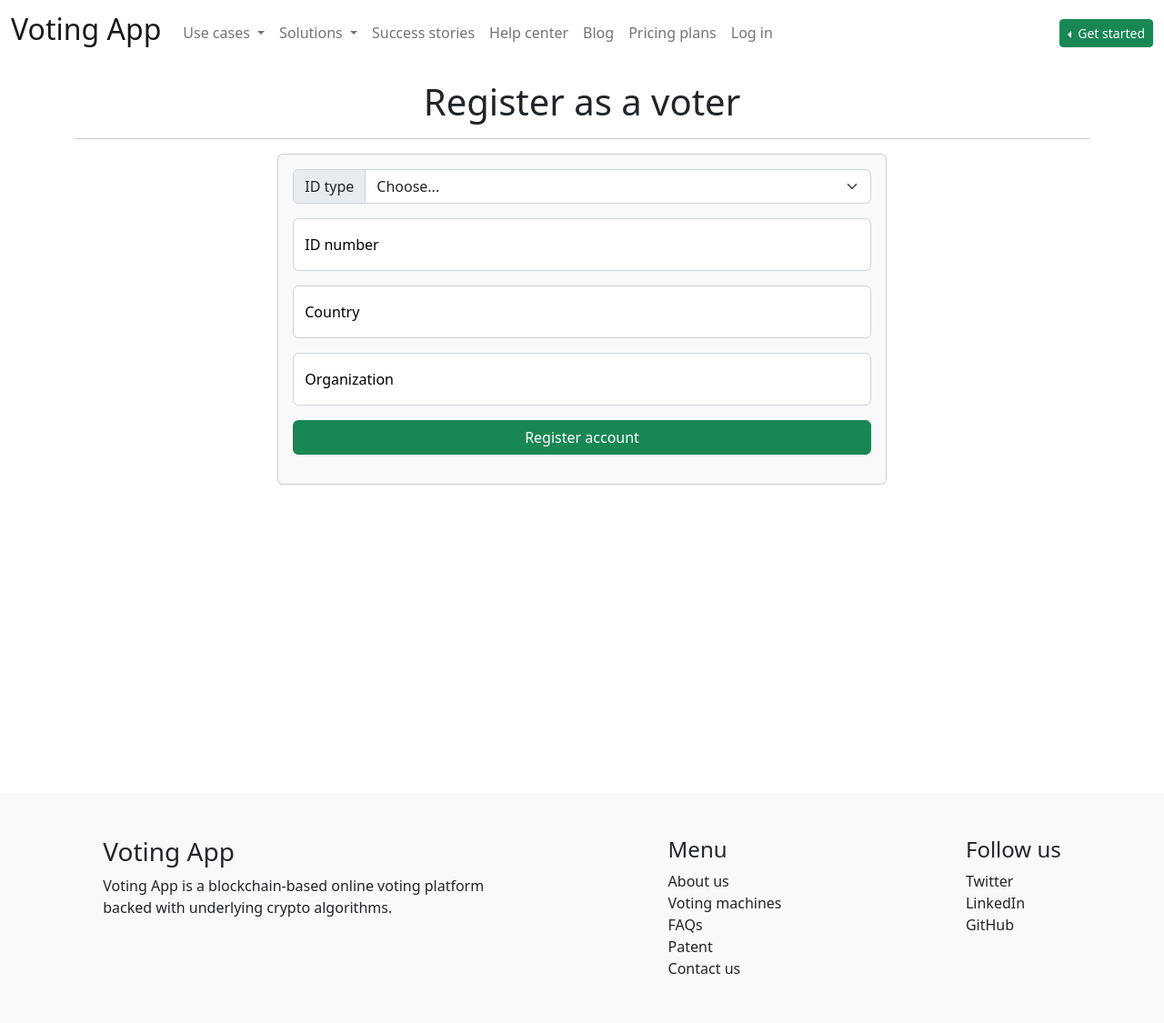
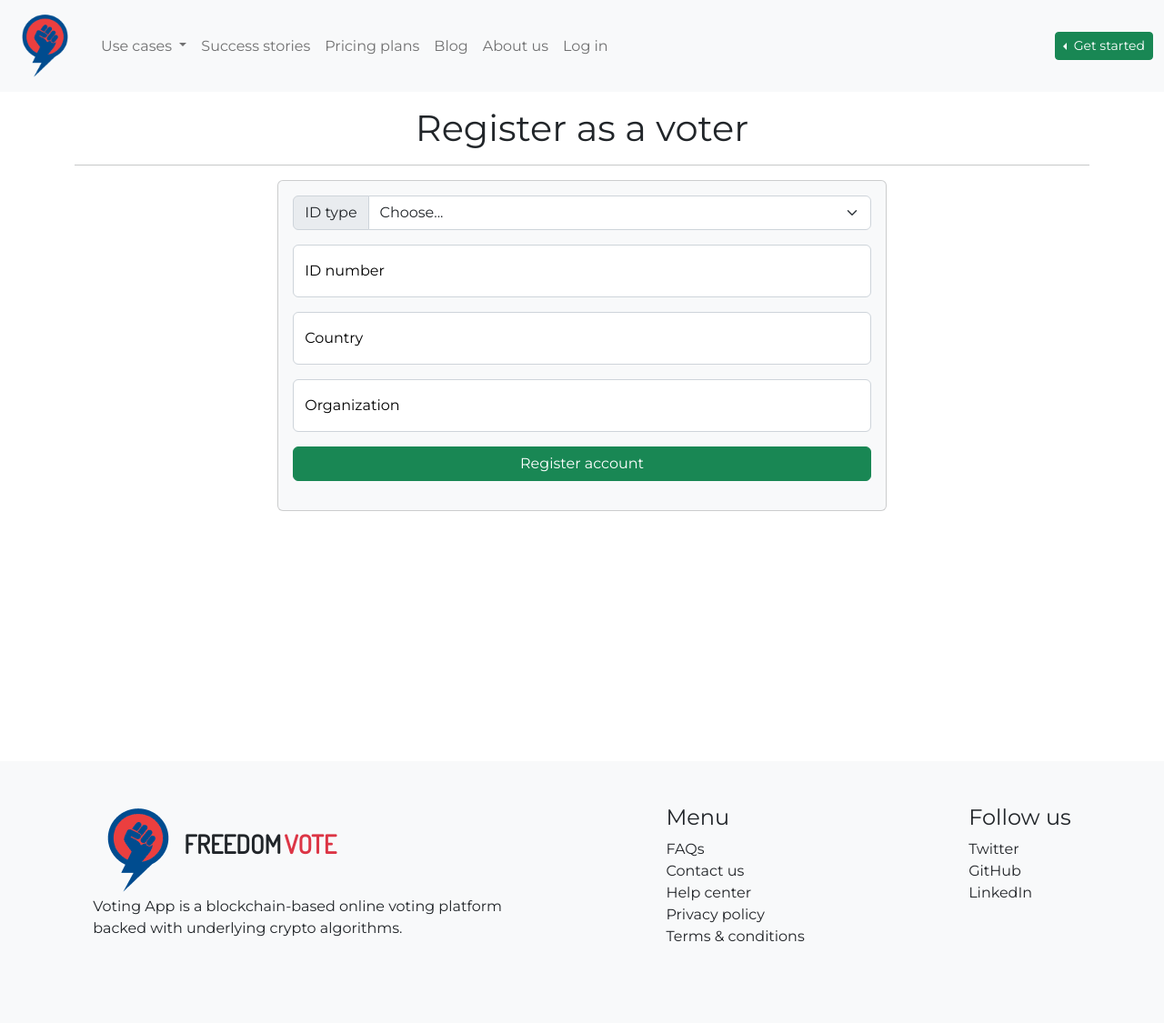
Before and after one commit to LoisaKitakaya/voting-app, a Django app: page /register_voter/ in a window 1280 px wide. Shown: the whole page at 91% size. After the commit the page ends 1036 px from the top, so only its background shows below. Run offline with Django 4.2, Linux system fonts and the light colour scheme; some libraries are stand-ins or nearby versions.

Commit message:
style change

```diff
--- a/static/css/styles.css
+++ b/static/css/styles.css
@@ -1,11 +1,18 @@
+@import url("https://fonts.googleapis.com/css2?family=Dosis&family=Montserrat&display=swap");
+
 body {
   scroll-behavior: smooth !important;
   padding: 0 !important;
   margin: 0 !important;
+  font-family: "Montserrat", sans-serif !important;
+}
+
+.navbar-brand {
+  font-family: "Dosis", sans-serif !important;
 }
 
 .main-body {
-  min-height: 100vh !important;
+  min-height: 92vh !important;
 }
 
 .footer-links {
@@ -25,8 +32,9 @@ body {
 }
 
 .intro1-img {
-  width: 750px;
-  height: 600px;
+  background-image: url("https://images.pexels.com/photos/574073/pexels-photo-574073.jpeg?auto=compress&cs=tinysrgb&w=1260&h=750&dpr=1s");
+  background-size: cover;
+  background-repeat: no-repeat;
 }
 
 .intro3-img {
@@ -40,6 +48,7 @@ body {
   height: 600px;
 }
 
-.app-message, .alert {
+.app-message,
+.alert {
   border-radius: 0 !important;
 }
--- a/static/js/main.js
+++ b/static/js/main.js
@@ -1,3 +1,12 @@
 $(document).ready(() => {
   // code comes here
+  $(window).scroll(function () {
+    var scroll = $(document).scrollTop();
+
+    if (scroll > 100) {
+      $("#navigation").addClass("shadow-sm");
+    } else {
+      $("#navigation").removeClass("shadow-sm");
+    }
+  });
 });
--- a/templates/footer.html
+++ b/templates/footer.html
@@ -1,8 +1,20 @@
+<!-- load static -->
+{% load static %}
+<!-- load static -->
+
 <nav class="bg-light pt-5 pb-5">
   <div class="container-fluid">
     <div class="d-flex justify-content-around">
       <div>
-        <h3>Voting App</h3>
+        <a class="navbar-brand" href="{% url 'home-page' %}"
+          ><img
+            src="{% static 'img/logo.png' %}"
+            alt="logo"
+            width="100"
+            height="100"
+          /><span class="fw-bold fs-3">FREEDOM</span>
+          <span class="text-danger fs-3 fw-bold">VOTE</span></a
+        >
         <p>
           Voting App is a blockchain-based online voting platform
           <br />
@@ -12,19 +24,19 @@
       <div>
         <h4>Menu</h4>
         <ul class="footer-links">
-          <li><a href="">About us</a></li>
-          <li><a href="">Voting machines</a></li>
           <li><a href="">FAQs</a></li>
-          <li><a href="">Patent</a></li>
           <li><a href="">Contact us</a></li>
+          <li><a href="">Help center</a></li>
+          <li><a href="">Privacy policy</a></li>
+          <li><a href="">Terms & conditions</a></li>
         </ul>
       </div>
       <div>
         <h4>Follow us</h4>
         <ul class="footer-links">
           <li><a href="">Twitter</a></li>
+          <li><a href="">GitHub</a></li>
           <li><a href="">LinkedIn</a></li>
-          <li><a href="">GitHub</a></li>
         </ul>
       </div>
     </div>
--- a/templates/navbar.html
+++ b/templates/navbar.html
@@ -1,6 +1,12 @@
-<nav class="navbar navbar-expand-lg bg-white sticky-top">
+<!-- load static -->
+{% load static %}
+<!-- load static -->
+
+<nav class="navbar navbar-expand-lg bg-light sticky-top" id="navigation">
   <div class="container-fluid">
-    <a class="navbar-brand" href="{% url 'home-page' %}"><h2>Voting App</h2></a>
+    <a class="navbar-brand" href="{% url 'home-page' %}"
+      ><img src="{% static 'img/logo.png' %}" alt="logo" width="75" height="75"
+    /></a>
     <button
       class="navbar-toggler"
       type="button"
@@ -36,33 +42,17 @@
             </li>
           </ul>
         </li>
-        <li class="nav-item dropdown">
-          <a
-            class="nav-link dropdown-toggle"
-            href="#"
-            role="button"
-            data-bs-toggle="dropdown"
-            aria-expanded="false"
-          >
-            Solutions
-          </a>
-          <ul class="dropdown-menu">
-            <li><a class="dropdown-item" href="#">Enterprise solutions</a></li>
-            <li><a class="dropdown-item" href="#">Voting Machines</a></li>
-            <li><a class="dropdown-item" href="#">Blockchain</a></li>
-          </ul>
-        </li>
         <li class="nav-item">
           <a class="nav-link" href="#">Success stories</a>
         </li>
         <li class="nav-item">
-          <a class="nav-link" href="#">Help center</a>
+          <a class="nav-link" href="#">Pricing plans</a>
         </li>
         <li class="nav-item">
           <a class="nav-link" href="#">Blog</a>
         </li>
         <li class="nav-item">
-          <a class="nav-link" href="#">Pricing plans</a>
+          <a class="nav-link" href="#">About us</a>
         </li>
         <li class="nav-item">
           <a class="nav-link" href="{% url 'login' %}">Log in</a>
```
Also changed, not shown: core/templates/core/landing_page.html (+2 -9 lines), static/img/favicon.ico (added), static/img/logo.png (added), static/img/logo192.png (added), static/json/logo192.png (added).
